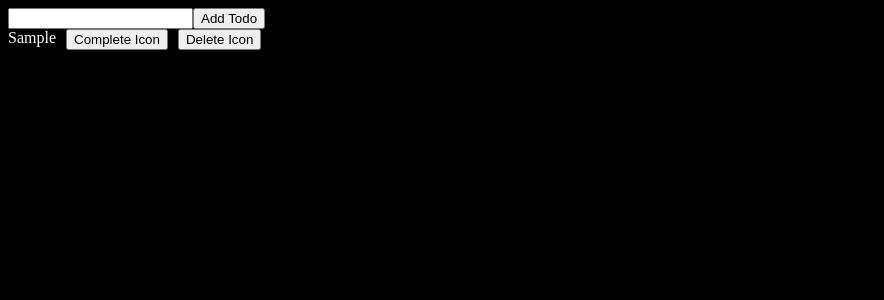
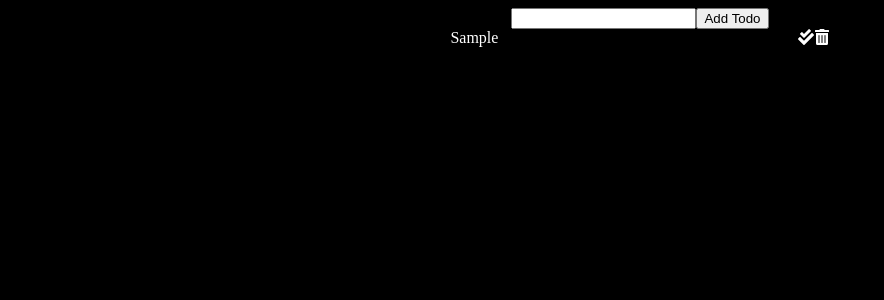
Before and after one commit to NamanJindal03/fsd_b, a React (Create React App) app in the folder react/react-props-lesson-2/: page / in a window 1280 px wide. Both pictures are taken after typing "Sample" into the empty fields and a click on the button "Add Todo". Shown: the top 300 px of the page, without its empty margins (0-884 px from the left). Built offline with nearby package versions, Linux system fonts and the light colour scheme.

Commit message:
library integration

```diff
--- a/package.json
+++ b/package.json
@@ -1,5 +1,7 @@
 {
   "dependencies": {
+    "react-icons": "^4.11.0",
+    "react-toastify": "^9.1.3",
     "uuid": "^9.0.1"
   }
 }
--- a/react/react-props-lesson-2/src/TODO/App.js
+++ b/react/react-props-lesson-2/src/TODO/App.js
@@ -1,6 +1,8 @@
 import React, {useState} from 'react'
 import TodoForm from './TodoForm'
 import TodoDisplay from './TodoDisplay';
+import { ToastContainer, toast } from 'react-toastify';
+import 'react-toastify/dist/ReactToastify.css';
 
 export default function App() {
     const [todoList, setTodoList] = useState([]); //array of objects
@@ -22,26 +24,50 @@ export default function App() {
             })
             return newArr
         })
+        toast('Todo deleted Successfully', {});
+
     }
     function handleTodoCompleteToggle(id){
+        let todoState ;
         setTodoList((prev)=>{
             const updatedArr = prev.map((todo)=>{
                 if(todo.id === id){
+                    todoState = !todo.isCompleted;
                     return {...todo, isCompleted: !todo.isCompleted}
                 }
                 return todo
             })
+            toast(`Todo marked ${todoState ? 'completed': 'not completed'}`, {});
             return updatedArr;
         })
+
+
     }
+
   return (
     <>
+        <div style={{display:'flex', flexDirection: 'column', alignItems: 'center'}}>
             <TodoForm addTodo={addTodo}/>
             <TodoDisplay
                 todoList={todoList}
                 handleTodoDelete={handleTodoDelete}
                 handleTodoCompleteToggle= {handleTodoCompleteToggle}
+
             />
+        </div>
+        <ToastContainer
+            position="top-right"
+            autoClose={2000}
+            hideProgressBar={false}
+            newestOnTop={false}
+            closeOnClick
+            rtl={false}
+            pauseOnFocusLoss
+            draggable
+            pauseOnHover
+            theme="light"
+            />
+        <ToastContainer />
     </>
   )
 }
--- a/react/react-props-lesson-2/src/TODO/Todo.js
+++ b/react/react-props-lesson-2/src/TODO/Todo.js
@@ -1,12 +1,14 @@
 import React from 'react'
-
+import { FaCheckDouble, FaTrashAlt } from "react-icons/fa";
 export default function Todo({todo, handleTodoDelete, handleTodoCompleteToggle}) {
   const {isCompleted, data, id} = todo;
   return (
-    <div style={{display:'flex', columnGap: '10px'}}>
+    <div style={{display:'flex', columnGap: '10px', width: '30%', justifyContent: 'space-between'}}>
         <div style={isCompleted ? {textDecoration: 'line-through'} : {}}>{data}</div>
-        <button onClick={()=>{handleTodoCompleteToggle(id)}}>Complete Icon</button>
-        <button onClick={()=> handleTodoDelete(id)}>Delete Icon</button>
+        <div className='actions'>
+          <FaCheckDouble onClick={()=>{handleTodoCompleteToggle(id)}}/>
+          <FaTrashAlt onClick={()=> handleTodoDelete(id)}/>
+        </div>
     </div>
   )
 }
--- a/react/react-props-lesson-2/src/TODO/TodoDisplay.js
+++ b/react/react-props-lesson-2/src/TODO/TodoDisplay.js
@@ -4,7 +4,7 @@ import Todo from './Todo'
 export default function TodoDisplay({todoList, handleTodoDelete, handleTodoCompleteToggle}) {
   return (
     <>
-        {todoList.map((todo, index)=>{
+        {todoList.map((todo)=>{
             return (<Todo
                 todo={todo}
                 key={todo.id}
--- a/react/react-props-lesson-2/src/TODO/TodoForm.js
+++ b/react/react-props-lesson-2/src/TODO/TodoForm.js
@@ -1,4 +1,5 @@
 import React, {useState} from 'react'
+import { toast } from 'react-toastify';
 
 export default function TodoForm({addTodo}) {
     const [todoValue, setTodoValue] = useState(""); /* to handle input box -> making it a controlled component */
@@ -8,6 +9,10 @@ export default function TodoForm({addTodo}) {
     }
     function handleTodoFormSubmit(e){
         e.preventDefault();
+        if(todoValue.trim() === ''){
+            toast.error('Todo cannot be blank', {});
+            return;
+        }
         const todoObject ={
             data: todoValue,
             id: Date.now(),
```
Also changed, not shown: 1 other file (tests, documents, lock files or other folders). Lines whose indentation alone changed are shown as unchanged.
